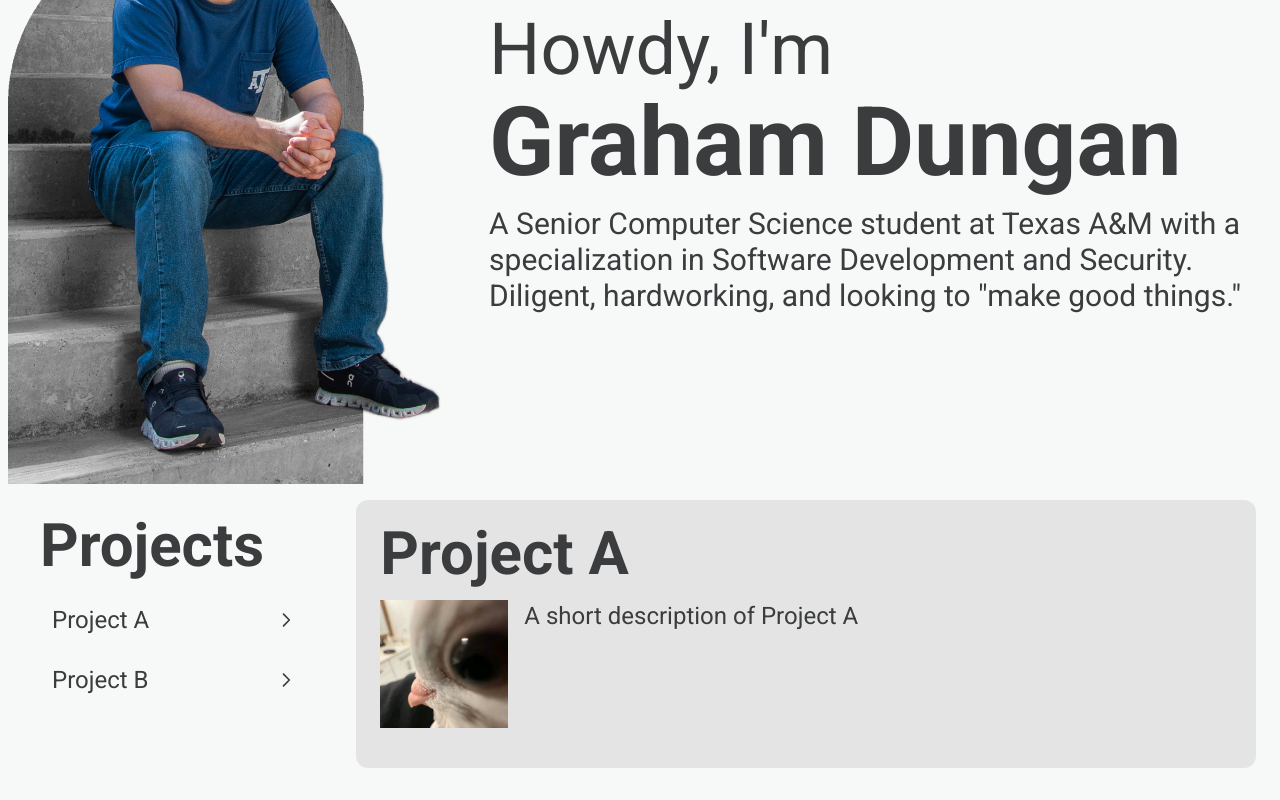
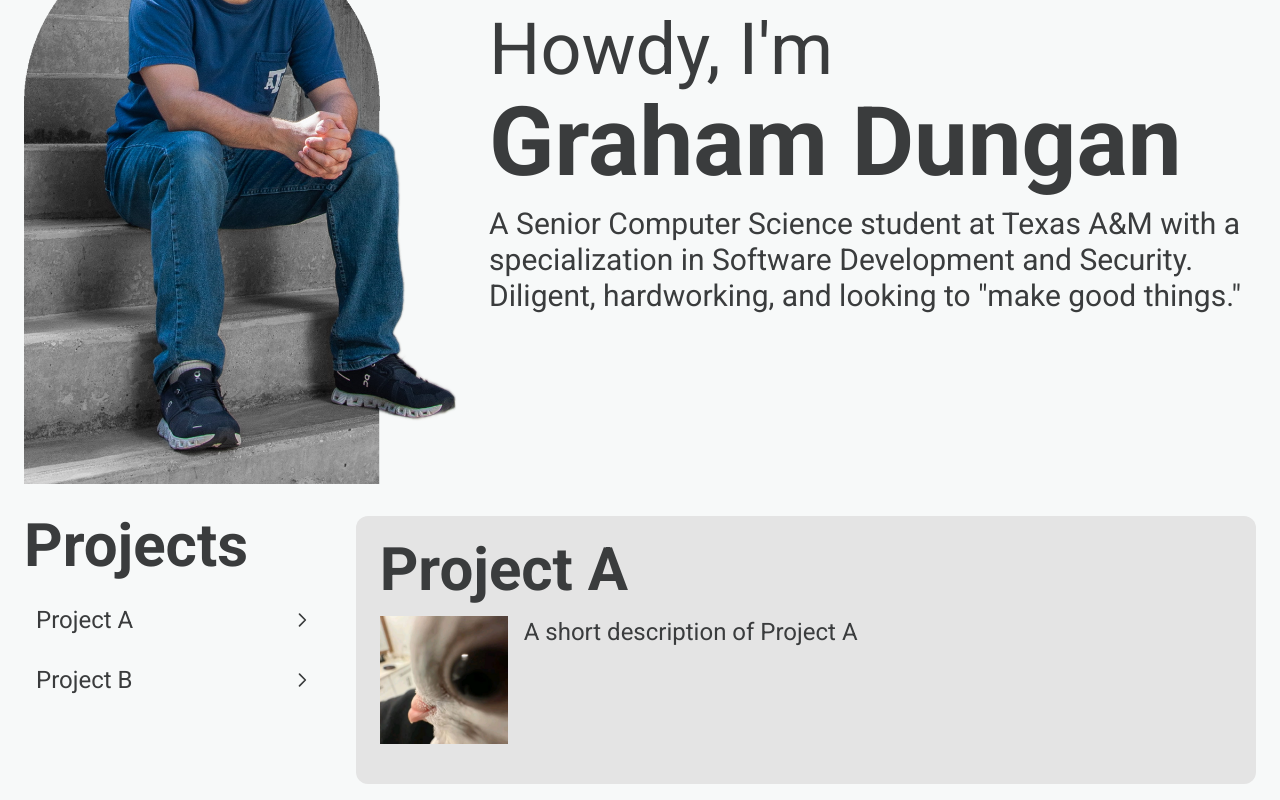
Before and after one commit to gmgrahamgm/personal-website, a React (Vite) app: page /home in a window 1280 px wide. Shown: the part 248-1048 px from the top of the page. Built offline with nearby package versions, Linux system fonts and the light colour scheme.

Commit message:
Adjusted home spacings

```diff
--- a/src/pages/Home.css
+++ b/src/pages/Home.css
@@ -2,8 +2,7 @@
 
 /* Intro Section */
 .intro-section {
-  @apply w-full max-w-[112rem] mx-auto flex flex-col md:flex-row items-center
-         py-0 md:space-x-8;
+  @apply w-full max-w-[112rem] mx-auto flex flex-col md:flex-row items-center md:space-x-8 px-4 pb-8;
 }
 .intro-left {
   /* no more pl-12/pr-12—just center within the max-width container */
@@ -13,7 +12,7 @@
   @apply object-cover h-80 md:h-[40rem] w-auto;
 }
 .intro-right {
-  @apply w-full md:flex-1 p-4;
+  @apply w-full md:flex-1;
 }
 
 .intro-greeting {
@@ -28,11 +27,10 @@
 
 /* Projects Preview */
 .project-section {
-  @apply w-full max-w-[112rem] mx-auto flex flex-col md:flex-row
-         py-4 px-4 md:space-x-8;
+  @apply w-full max-w-[112rem] mx-auto flex flex-col md:flex-row md:space-x-8 px-4;
 }
 .left-project-list {
-  @apply w-full md:w-1/4 p-4;
+  @apply w-full md:w-1/4;
 }
 .projects-heading {
   @apply text-5xl md:text-6xl font-bold mb-4;
```
